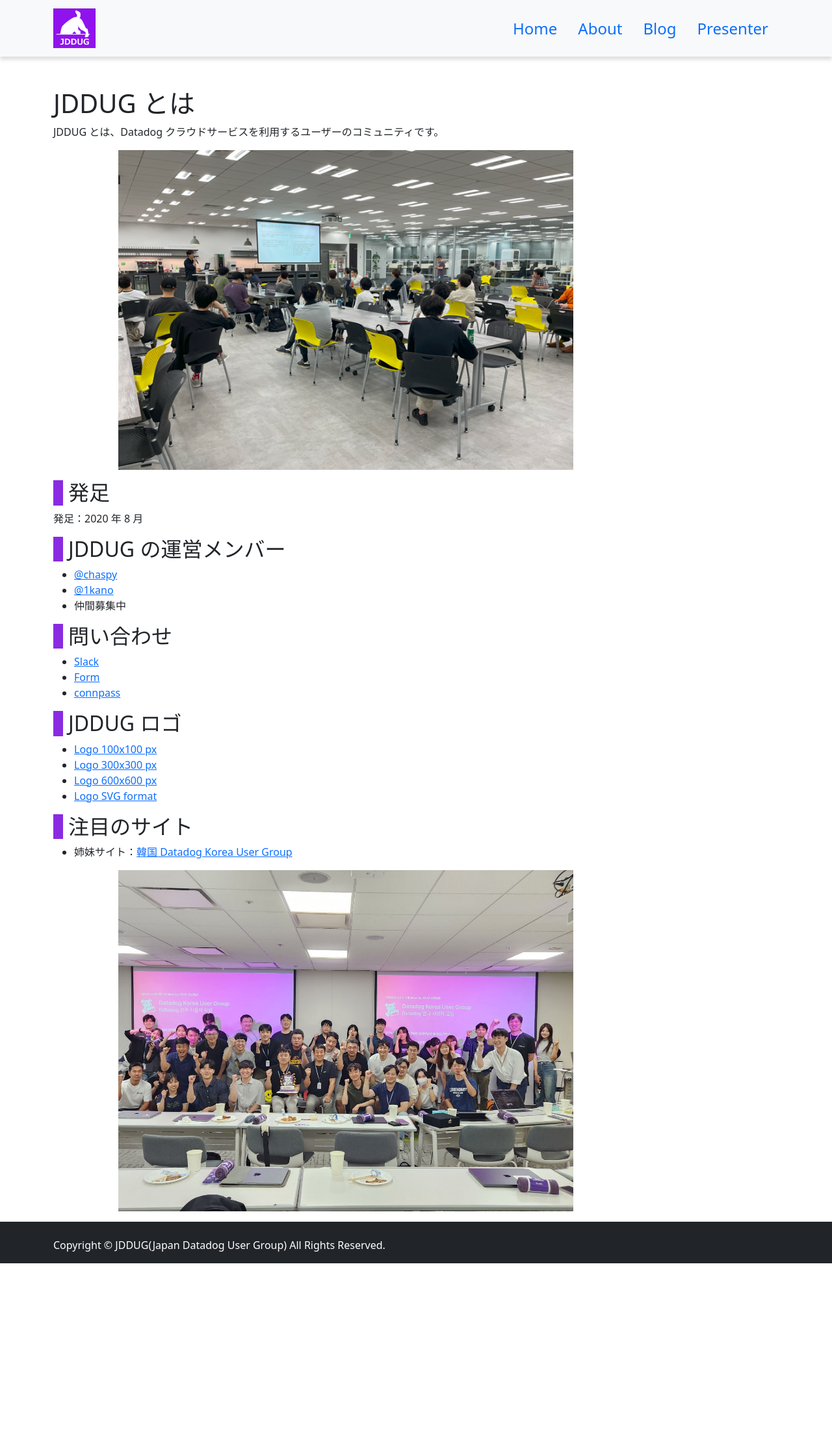
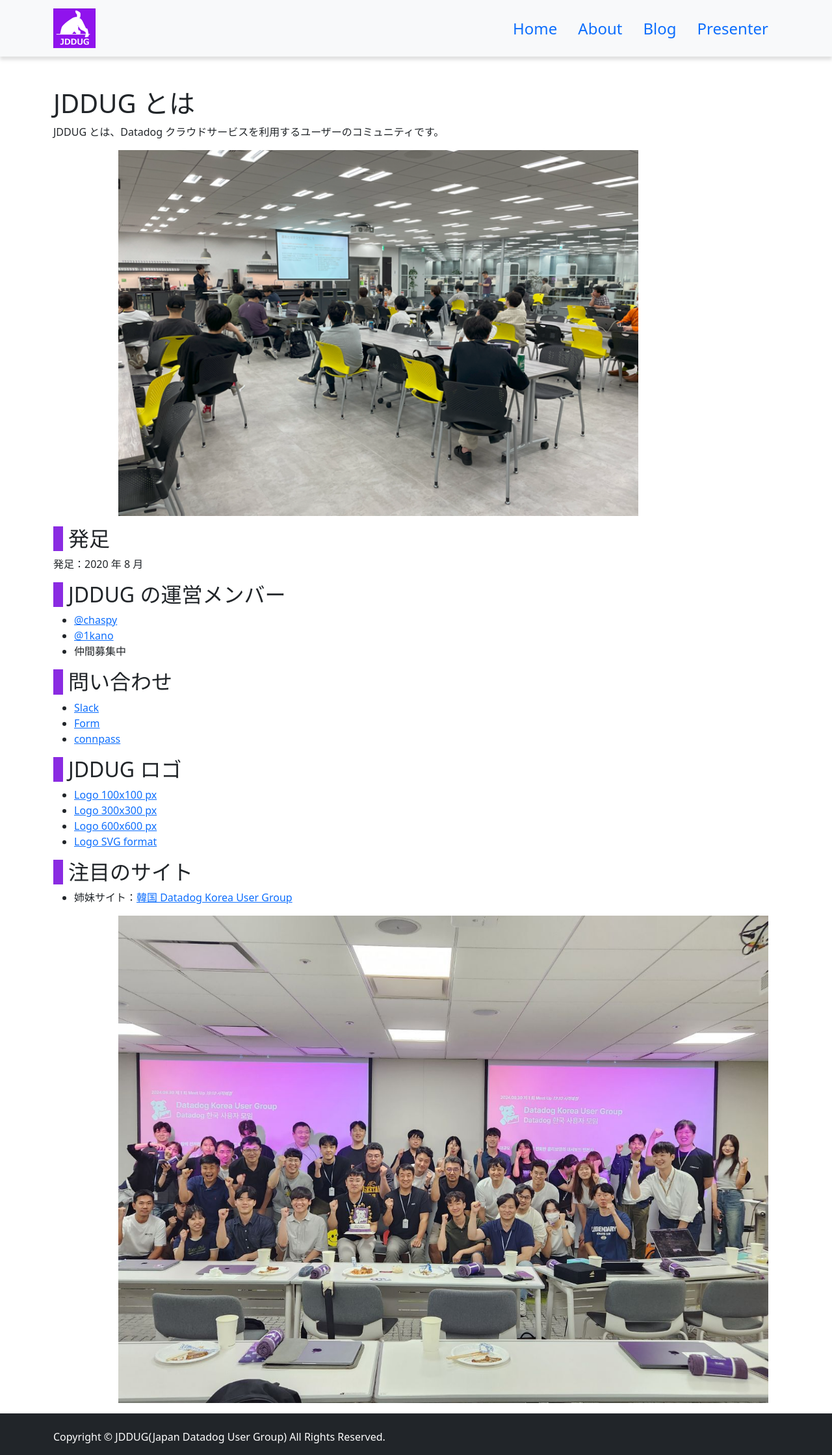
Before and after one commit to jdd-ug/jdd-ug.github.io, a Jekyll site: the page built from about.md, in a window 1280 px wide. Shown: the whole page at 65% size. Built offline with Jekyll 4.4.1, drawn with Linux system fonts in a browser that asks for light colours; before the commit the page ends 1944 px from its top, so only the background shows below that.

Commit message:
resize picture

```diff
--- a/about.md
+++ b/about.md
@@ -7,7 +7,7 @@
 
 JDDUG とは、Datadog クラウドサービスを利用するユーザーのコミュニティです。
 
-![集合写真](/assets/images/top_meetup.png){:width="700px" style="margin-left:100px"}
+![集合写真](/assets/images/top_meetup.png){:width="800px" style="margin-left:100px"}
 
 
 ## 発足
@@ -37,4 +37,4 @@
 
 - 姉妹サイト：[韓国 Datadog Korea User Group](https://datadogkrug.vercel.app/about)
 
-![集合写真](/assets/images/krug.jpg){:width="700px" style="margin-left:100px"}
+![集合写真](/assets/images/krug.jpg){:width="1000px" style="margin-left:100px"}
```
